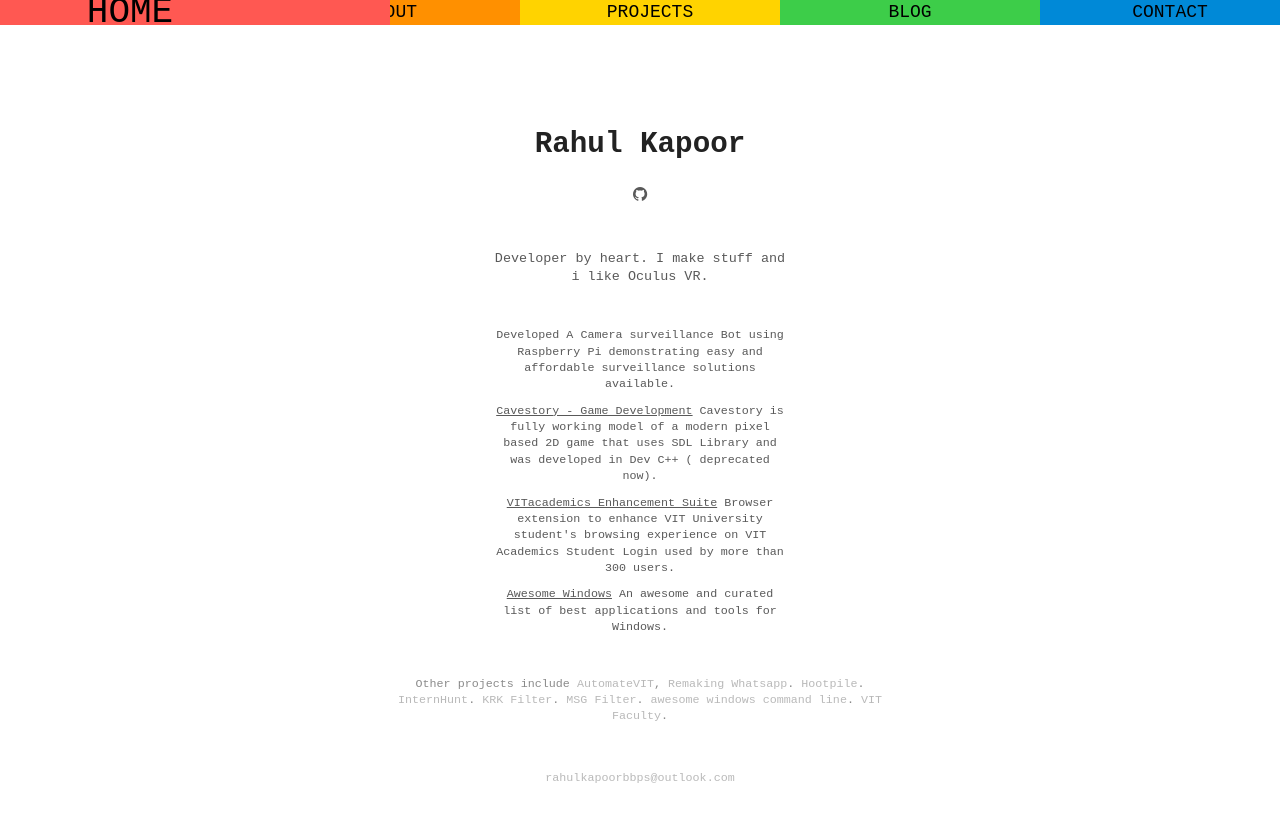
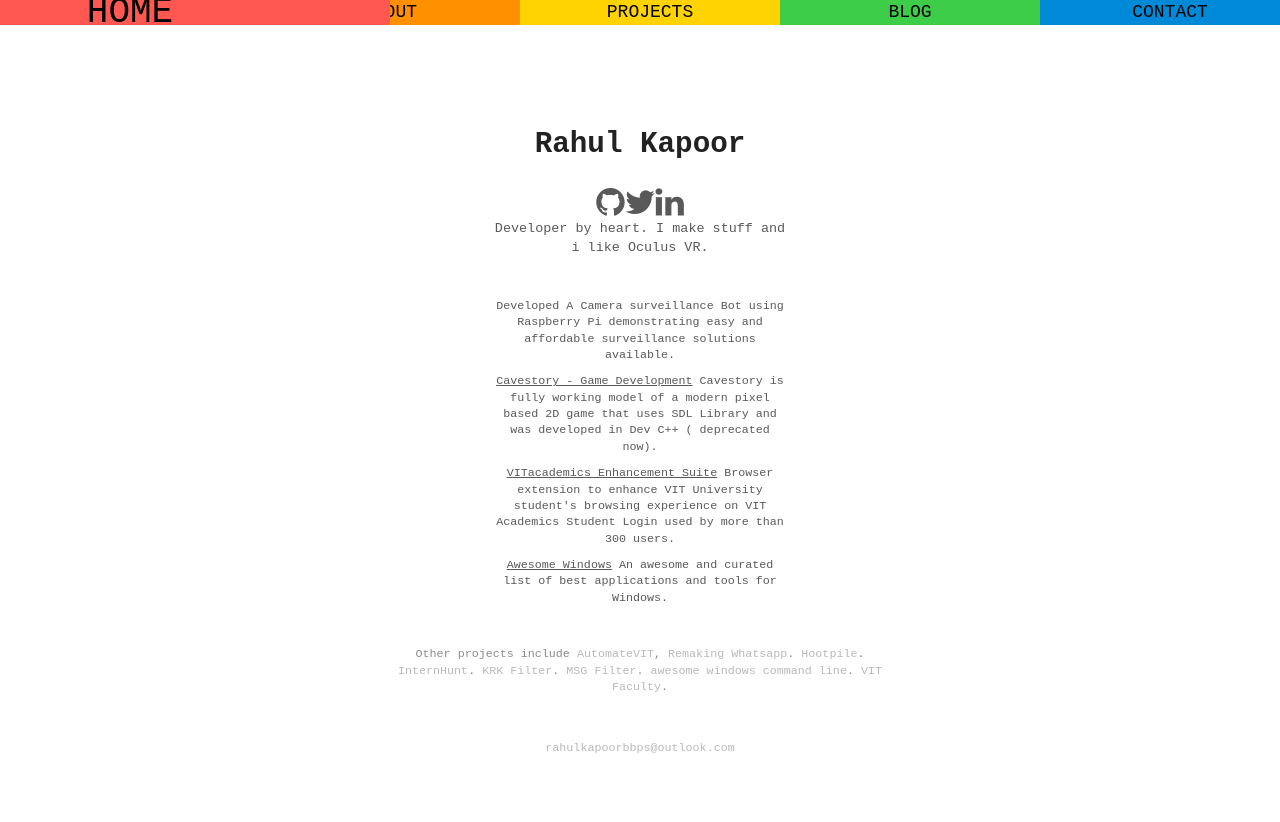
Before and after one commit to rahulkapoor90/rahulkapoor90.github.io, a Jekyll site: the page built from index.html, in a window 1280 px wide. Shown: the top 822 px of the page. Built offline with Jekyll 4.4.1, drawn with Linux system fonts in a browser that asks for light colours; nearby versions of some CDN libraries.

Commit message:
Minor changes

```diff
--- a/index.html
+++ b/index.html
@@ -7,8 +7,7 @@
         </div>
 
         <div id="projects">
-        <p><i class="fa fa-github" aria-hidden="true"></i></p><br>
-           <p>Developer by heart. I make stuff and i like Oculus VR. </p><br>
+           <p><a href="https://github.com/rahulkapoor90"><i class="fa fa-github fa-2x" aria-hidden="true"></i></a><a href="https://twitter.com/iamrahulkapoor"><i class="fa fa-twitter fa-2x" aria-hidden="true"></i></a><a href=""><i class="fa fa-linkedin fa-2x" aria-hidden="true"></i></a><br>Developer by heart. I make stuff and i like Oculus VR. </p><br>
             <ul>
                 <li>Developed A Camera surveillance Bot using Raspberry Pi demonstrating easy and affordable surveillance solutions available.</li>
                 <li><a href="https://github.com/rahulkapoor90/CaveStory" target="_blank">Cavestory - Game Development</a> Cavestory is fully working model of a modern pixel based 2D game that uses SDL Library and was developed in Dev C++ ( deprecated now).</li>
```
